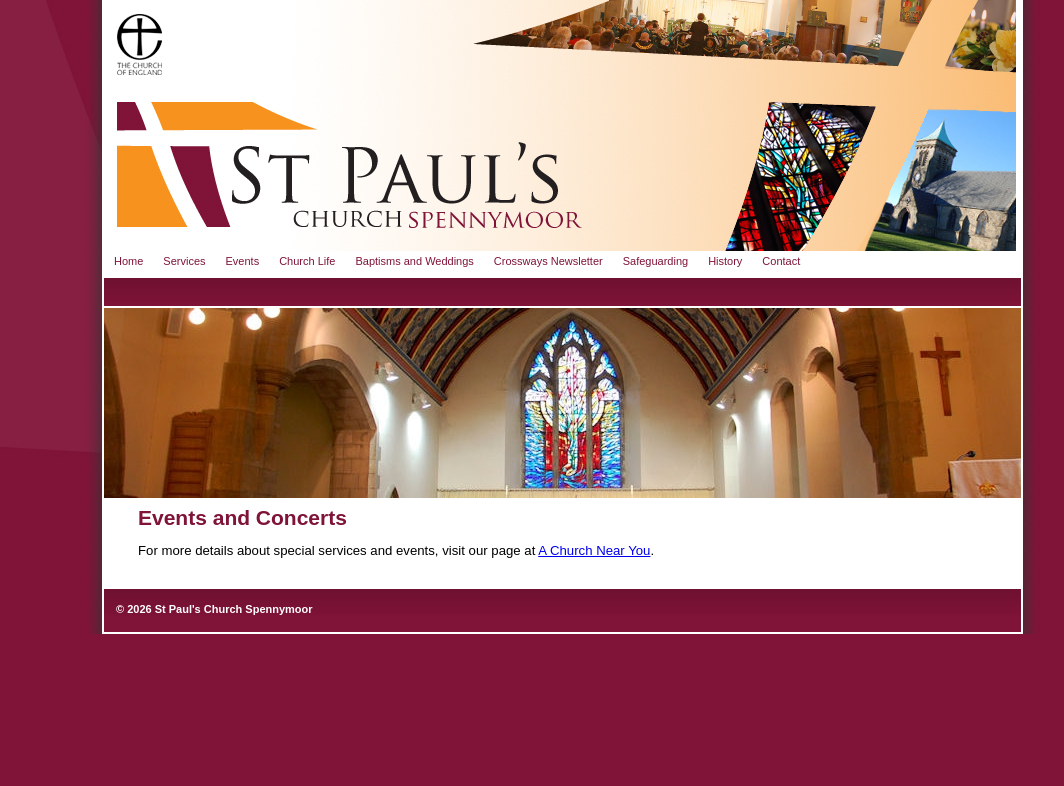
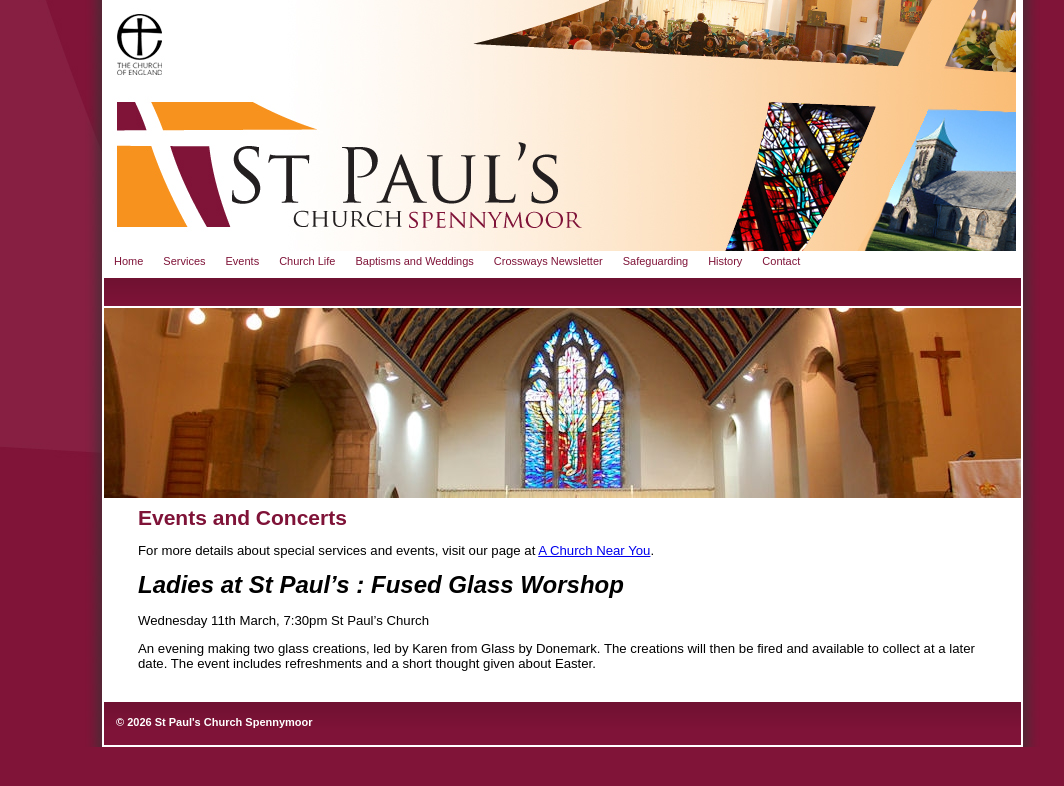
Before and after one commit to stpaulsspennymoor/stpaulsspennymoor.github.io, a Jekyll site: the page built from events.md, in a window 1280 px wide. Shown: the top 786 px of the page, without its empty margins (90-1154 px from the left). Built offline with Jekyll 4.4.1, drawn with Linux system fonts in a browser that asks for light colours.

Commit message:
Update events.md

```diff
--- a/events.md
+++ b/events.md
@@ -4,3 +4,10 @@
 header_image: /assets/Homepage_header_03_3_917x0.jpg
 ---
 For more details about special services and events, visit our page at [A Church Near You](https://www.achurchnearyou.com/church/13565/).
+
+<span style="font-size: x-large;">_**Ladies at St Paul's : Fused Glass Worshop**_</span>
+
+Wednesday 11th March, 7:30pm
+St Paul's Church
+
+An evening making two glass creations, led by Karen from Glass by Donemark. The creations will then be fired and available to collect at a later date. The event includes refreshments and a short thought given about Easter.
```
